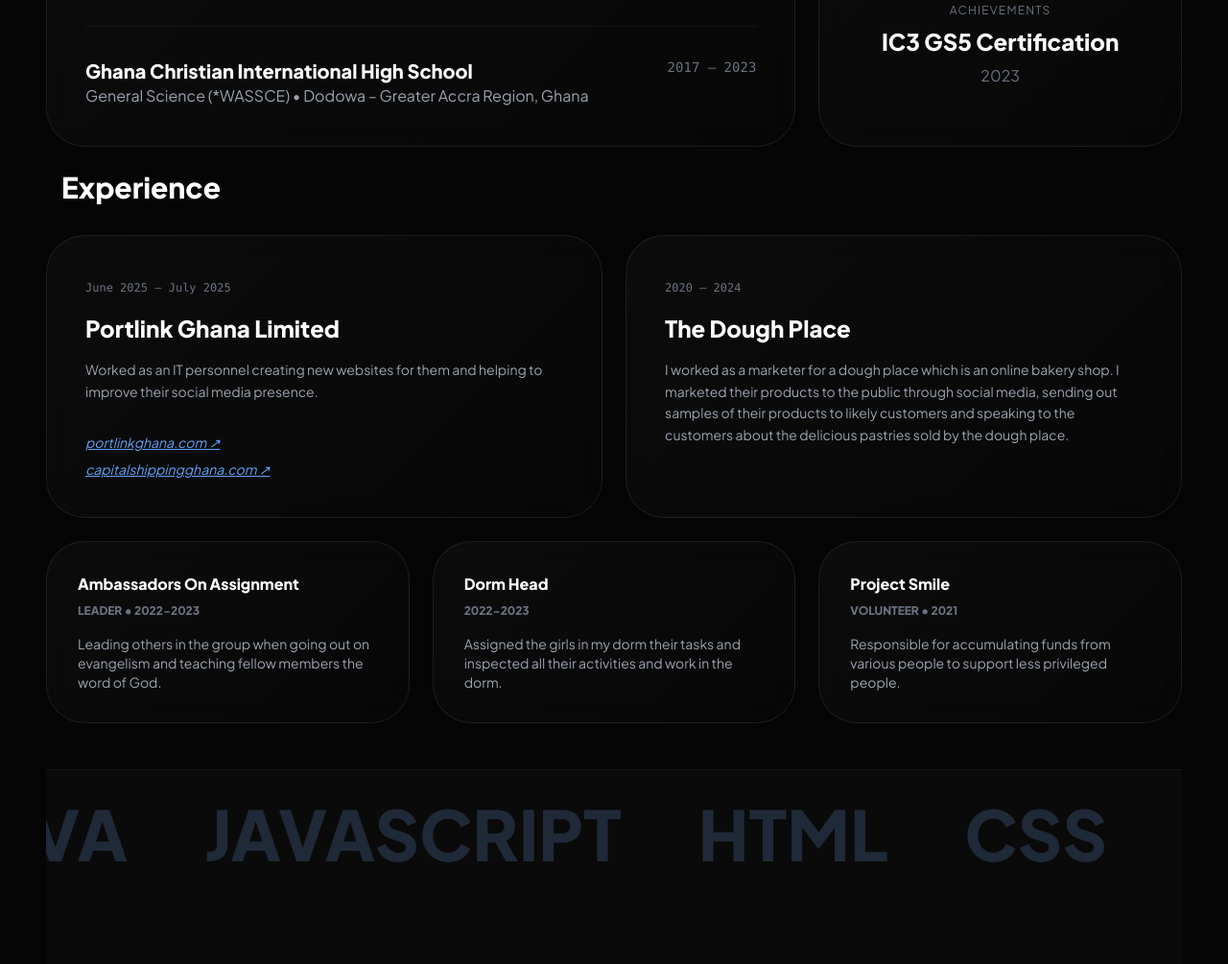
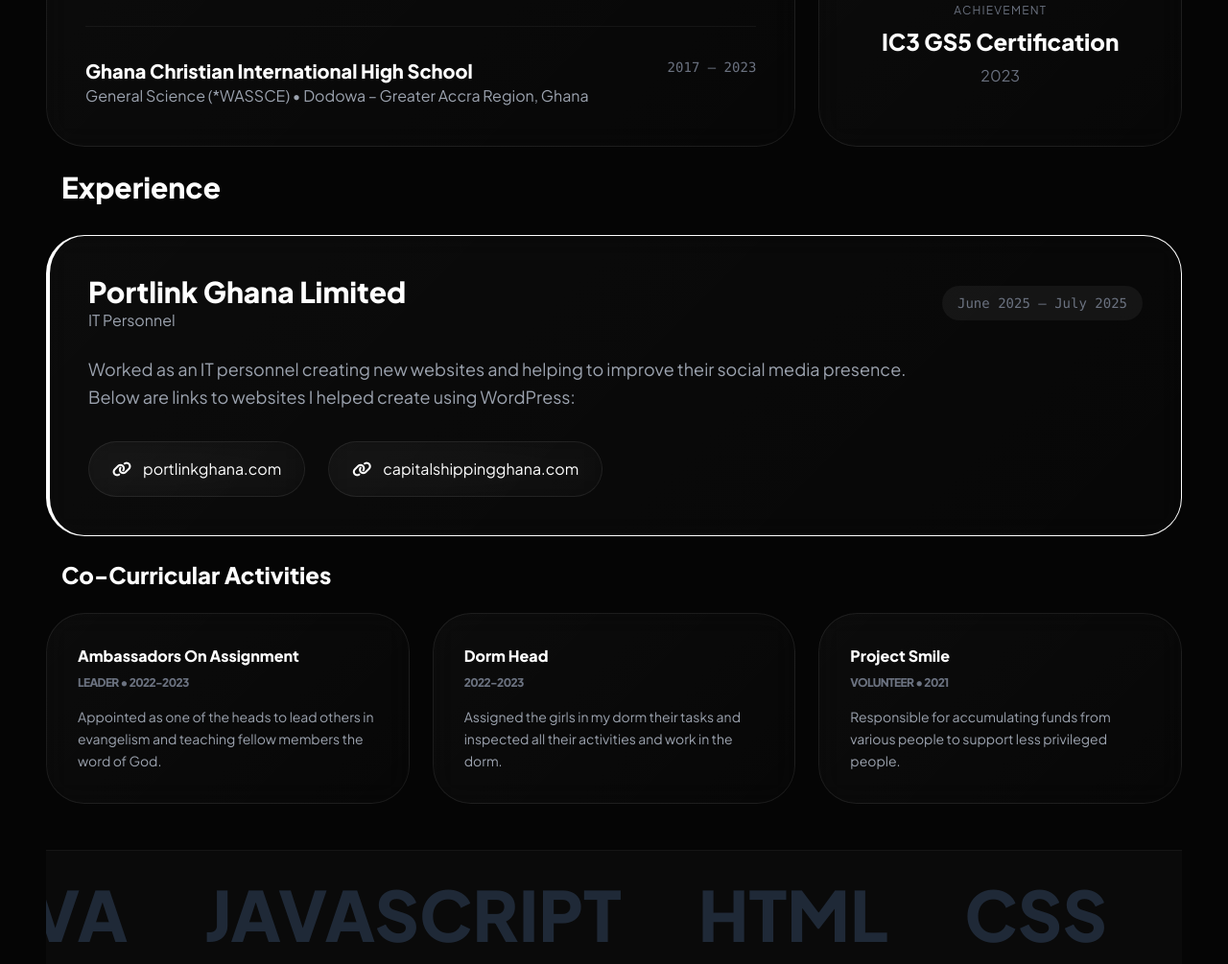
Before and after one commit to josephineallan369/Portfolio, a plain HTML site: page index.html in a window 1280 px wide. Shown: the part 760-1765 px from the top of the page at 96% size. Drawn offline with nearby package versions, Linux system fonts and the light colour scheme; some packages are replaced by stand-ins of ours; a script that the page names is missing.

Commit message:
Update index.html

```diff
--- a/index.html
+++ b/index.html
@@ -18,7 +18,7 @@
             overflow-x: hidden;
         }
 
-        /* Glassmorphism Logic */
+        /* Glassmorphism Cards */
         .glass {
             background: linear-gradient(135deg, rgba(255, 255, 255, 0.03) 0%, rgba(255, 255, 255, 0.01) 100%);
             backdrop-filter: blur(15px);
@@ -27,7 +27,12 @@
             transition: all 0.4s ease;
         }
 
-        /* 3D Container Fix: Ensures the sculpture maximizes the interface */
+        .glass:hover {
+            border-color: rgba(255, 255, 255, 0.2);
+            transform: translateY(-5px);
+        }
+
+        /* 3D Container Fix */
         .sculpture-container {
             width: 100%;
             height: 100%;
@@ -45,7 +50,7 @@
             -webkit-text-fill-color: transparent;
         }
 
-        /* Skills Scroll */
+        /* Skills Marquee */
         .marquee {
             display: flex;
             overflow: hidden;
@@ -86,18 +91,18 @@
 
     <main class="max-w-7xl mx-auto">
 
-        <!-- Hero Section: Text + Real 3D Sculpture -->
+        <!-- Hero Section: Identity + Interactive 3D Sculpture -->
         <section class="grid grid-cols-1 md:grid-cols-12 gap-6 mb-6">
             <div class="md:col-span-7 glass p-12 flex flex-col justify-center">
                 <h2 class="text-7xl md:text-8xl font-extrabold tracking-tighter text-gradient leading-tight mb-8">
-                    JOSEPHINE ALLAN
+                    JOSEPHINE<br>ALLAN
                 </h2>
                 <p class="text-gray-400 text-lg max-w-md leading-relaxed">
-                    Student at Ashesi University with a focus on computer science and digital marketing experiences.
+                    Computer Science student at Ashesi University with experience in IT systems, web development, and leadership.
                 </p>
             </div>
 
-            <!-- FIXED: Interactive 3D Sculpture replaces the broken image -->
+            <!-- Interactive 3D Sculpture -->
             <div class="md:col-span-5 glass sculpture-container overflow-hidden">
                 <spline-viewer url="https://prod.spline.design/6Wq1Q7YEB9C8hTbe/scene.splinecode"></spline-viewer>
             </div>
@@ -133,52 +138,56 @@
                 <div class="w-20 h-20 bg-white/5 rounded-full flex items-center justify-center mb-6">
                     <i class="fas fa-certificate text-3xl text-white"></i>
                 </div>
-                <h3 class="text-xs uppercase tracking-widest text-gray-500 mb-2">Achievements</h3>
+                <h3 class="text-xs uppercase tracking-widest text-gray-500 mb-2">Achievement</h3>
                 <h4 class="text-2xl font-bold">IC3 GS5 Certification</h4>
                 <p class="text-gray-500 mt-2">2023</p>
             </div>
         </section>
 
-        <!-- Work Experience -->
+        <!-- Work Experience (Focus on Portlink) -->
         <h3 class="text-3xl font-bold mb-8 px-4">Experience</h3>
-        <section class="grid grid-cols-1 md:grid-cols-2 gap-6 mb-6">
-            <div class="glass p-10">
-                <span class="text-xs font-mono text-gray-500">June 2025 – July 2025</span>
-                <h4 class="text-2xl font-bold mt-4 mb-4">Portlink Ghana Limited</h4>
-                <p class="text-gray-400 text-sm leading-relaxed mb-8">
-                    Worked as an IT personnel creating new websites for them and helping to improve their social media presence.
+        <section class="grid grid-cols-1 gap-6 mb-6">
+            <div class="glass p-10 border-l-4 border-white">
+                <div class="flex flex-col md:flex-row justify-between md:items-center mb-6 gap-4">
+                    <div>
+                        <h4 class="text-3xl font-bold">Portlink Ghana Limited</h4>
+                        <p class="text-gray-400 font-medium">IT Personnel</p>
+                    </div>
+                    <span class="text-sm font-mono text-gray-500 px-4 py-2 bg-white/5 rounded-full">June 2025 – July 2025</span>
+                </div>
+                <p class="text-gray-400 text-lg leading-relaxed mb-8 max-w-4xl">
+                    Worked as an IT personnel creating new websites and helping to improve their social media presence. Below are links to websites I helped create using WordPress:
                 </p>
-                <div class="space-y-2">
-                    <a href="https://portlinkghana.com/" target="_blank" class="block text-sm text-blue-400 hover:text-white transition italic underline">portlinkghana.com ↗</a>
-                    <a href="https://capitalshippingghana.com/" target="_blank" class="block text-sm text-blue-400 hover:text-white transition italic underline">capitalshippingghana.com ↗</a>
+                <div class="flex flex-wrap gap-6">
+                    <a href="https://portlinkghana.com/" target="_blank" class="flex items-center gap-3 px-6 py-4 glass hover:bg-white hover:text-black transition-all">
+                        <i class="fas fa-link"></i>
+                        <span>portlinkghana.com</span>
+                    </a>
+                    <a href="https://capitalshippingghana.com/" target="_blank" class="flex items-center gap-3 px-6 py-4 glass hover:bg-white hover:text-black transition-all">
+                        <i class="fas fa-link"></i>
+                        <span>capitalshippingghana.com</span>
+                    </a>
                 </div>
-            </div>
-
-            <div class="glass p-10">
-                <span class="text-xs font-mono text-gray-500">2020 – 2024</span>
-                <h4 class="text-2xl font-bold mt-4 mb-4">The Dough Place</h4>
-                <p class="text-gray-400 text-sm leading-relaxed">
-                    I worked as a marketer for a dough place which is an online bakery shop. I marketed their products to the public through social media, sending out samples of their products to likely customers and speaking to the customers about the delicious pastries sold by the dough place.
-                </p>
             </div>
         </section>
 
         <!-- Co-Curricular Activities -->
+        <h3 class="text-2xl font-bold mb-6 px-4">Co-Curricular Activities</h3>
         <section class="grid grid-cols-1 md:grid-cols-3 gap-6 mb-12">
             <div class="glass p-8">
                 <h4 class="font-bold mb-2">Ambassadors On Assignment</h4>
-                <p class="text-xs text-gray-500 mb-4 font-bold uppercase">Leader • 2022-2023</p>
-                <p class="text-sm text-gray-400">Leading others in the group when going out on evangelism and teaching fellow members the word of God.</p>
+                <p class="text-xs text-gray-500 mb-4 font-bold uppercase tracking-tighter">Leader • 2022-2023</p>
+                <p class="text-sm text-gray-400 leading-relaxed">Appointed as one of the heads to lead others in evangelism and teaching fellow members the word of God.</p>
             </div>
             <div class="glass p-8">
                 <h4 class="font-bold mb-2">Dorm Head</h4>
-                <p class="text-xs text-gray-500 mb-4 font-bold uppercase">2022-2023</p>
-                <p class="text-sm text-gray-400">Assigned the girls in my dorm their tasks and inspected all their activities and work in the dorm.</p>
+                <p class="text-xs text-gray-500 mb-4 font-bold uppercase tracking-tighter">2022-2023</p>
+                <p class="text-sm text-gray-400 leading-relaxed">Assigned the girls in my dorm their tasks and inspected all their activities and work in the dorm.</p>
             </div>
             <div class="glass p-8">
                 <h4 class="font-bold mb-2">Project Smile</h4>
-                <p class="text-xs text-gray-500 mb-4 font-bold uppercase">Volunteer • 2021</p>
-                <p class="text-sm text-gray-400">Responsible for accumulating funds from various people to support less privileged people.</p>
+                <p class="text-xs text-gray-500 mb-4 font-bold uppercase tracking-tighter">Volunteer • 2021</p>
+                <p class="text-sm text-gray-400 leading-relaxed">Responsible for accumulating funds from various people to support less privileged people.</p>
             </div>
         </section>
 
```
